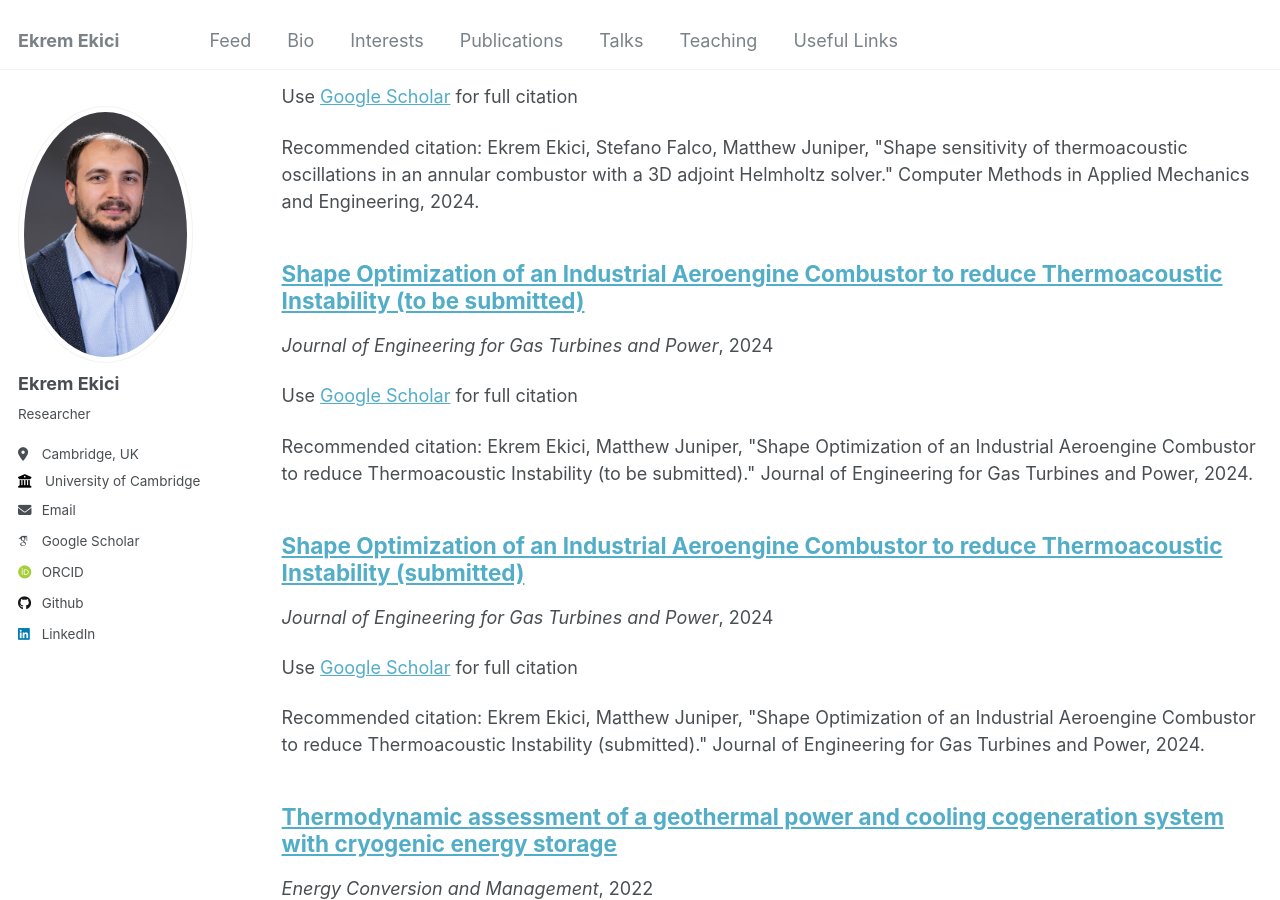
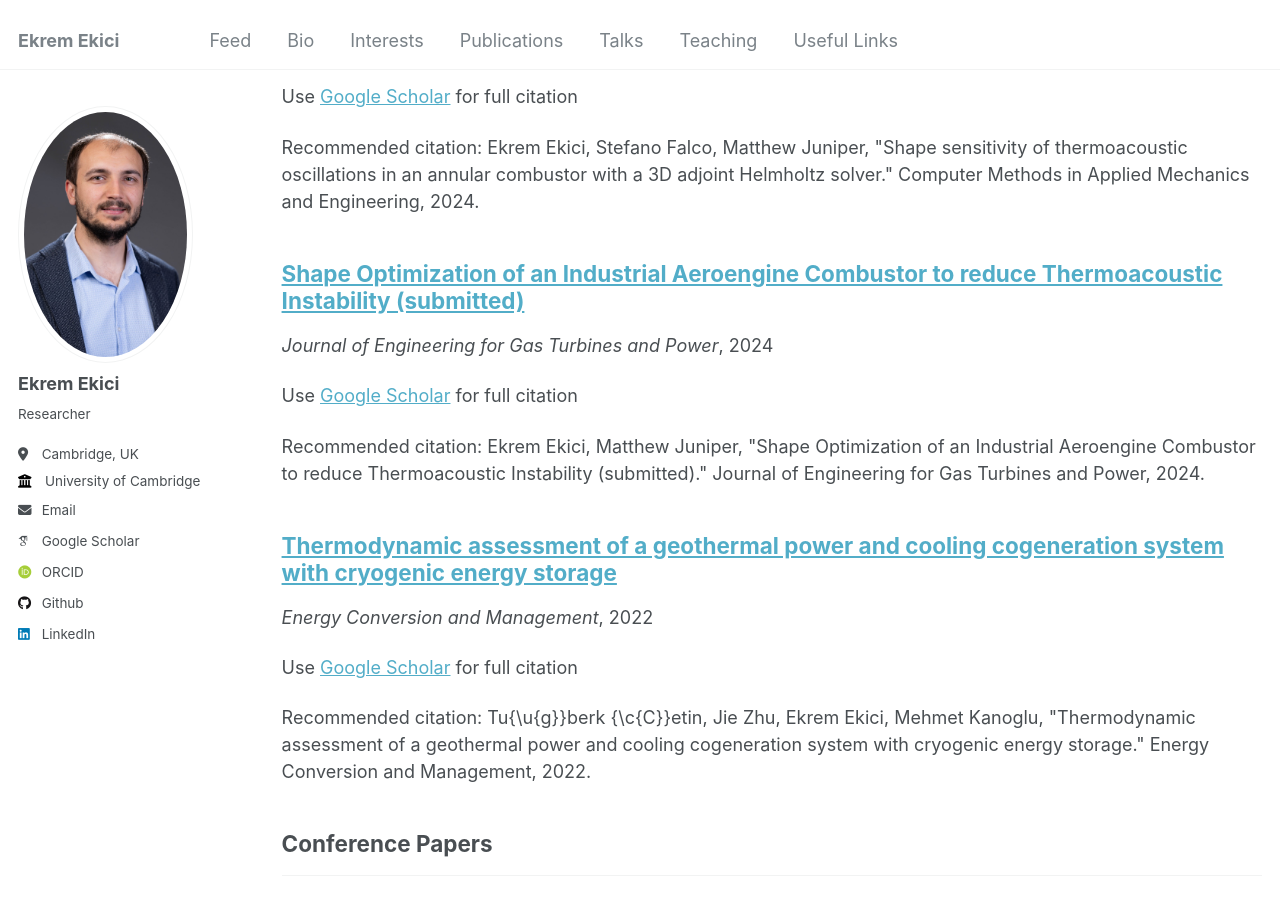
Before and after one commit to ekremekc/ekremekc.github.io, a Jekyll site: the page built from _pages/publications.html, in a window 1280 px wide and 900 px high, scrolled down 622 px. Built offline with Jekyll 4.4.1, drawn with Linux system fonts in a browser that asks for light colours; some web fonts are replaced.

Commit message:
some fixes

```diff
--- a/_publications/2024-01-01-Shape-Optimization-of-an-Industrial-Aeroengine-Combustor-to-reduce-Thermoacoustic-Instability-to-be-submitted.md
+++ /dev/null
@@ -1,10 +0,0 @@
----
-title: "Shape Optimization of an Industrial Aeroengine Combustor to reduce Thermoacoustic Instability (to be submitted)"
-collection: publications
-category: manuscripts
-permalink: /publication/2024-01-01-Shape-Optimization-of-an-Industrial-Aeroengine-Combustor-to-reduce-Thermoacoustic-Instability-to-be-submitted
-date: 2024-01-01
-venue: 'Journal of Engineering for Gas Turbines and Power'
-citation: ' Ekrem Ekici,  Matthew Juniper, &quot;Shape Optimization of an Industrial Aeroengine Combustor to reduce Thermoacoustic Instability (to be submitted).&quot; Journal of Engineering for Gas Turbines and Power, 2024.'
----
-Use [Google Scholar](https://scholar.google.com/scholar?q=Shape+Optimization+of+an+Industrial+Aeroengine+Combustor+to+reduce+Thermoacoustic+Instability+(to+be+submitted)){:target="_blank"} for full citation
--- a/markdown_generator/symposiums.bib
+++ b/markdown_generator/symposiums.bib
@@ -1,7 +1,7 @@
 @mvproceedings{EkiciBAMC2024,
     author  = "Ekici, E. and Juniper, M. P.",
     title   = {{Adjoint Based Shape Optimization for Thermoacoustic Stability of Combustors using Free Form Deformation}},
-    publisher = {"British Applied Mathematics Colloquium (BAMC), 9-11 April, Newcastle, UK"},
+    publisher = "British Applied Mathematics Colloquium (BAMC), 9-11 April, Newcastle, UK",
     year    = {2024}
 }
 
```
Also changed, not shown: _pages/cv.md (+3 -3 lines), _teaching/phd-teaching.md (+8 -6 lines).
